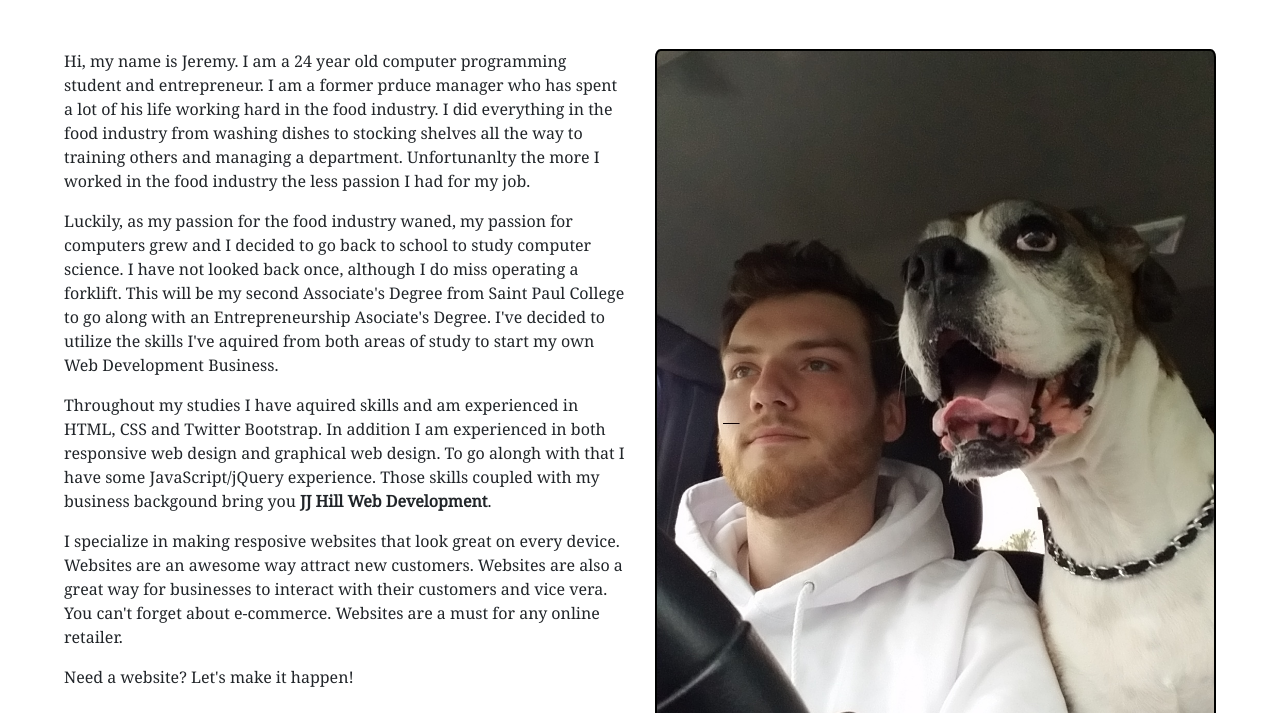
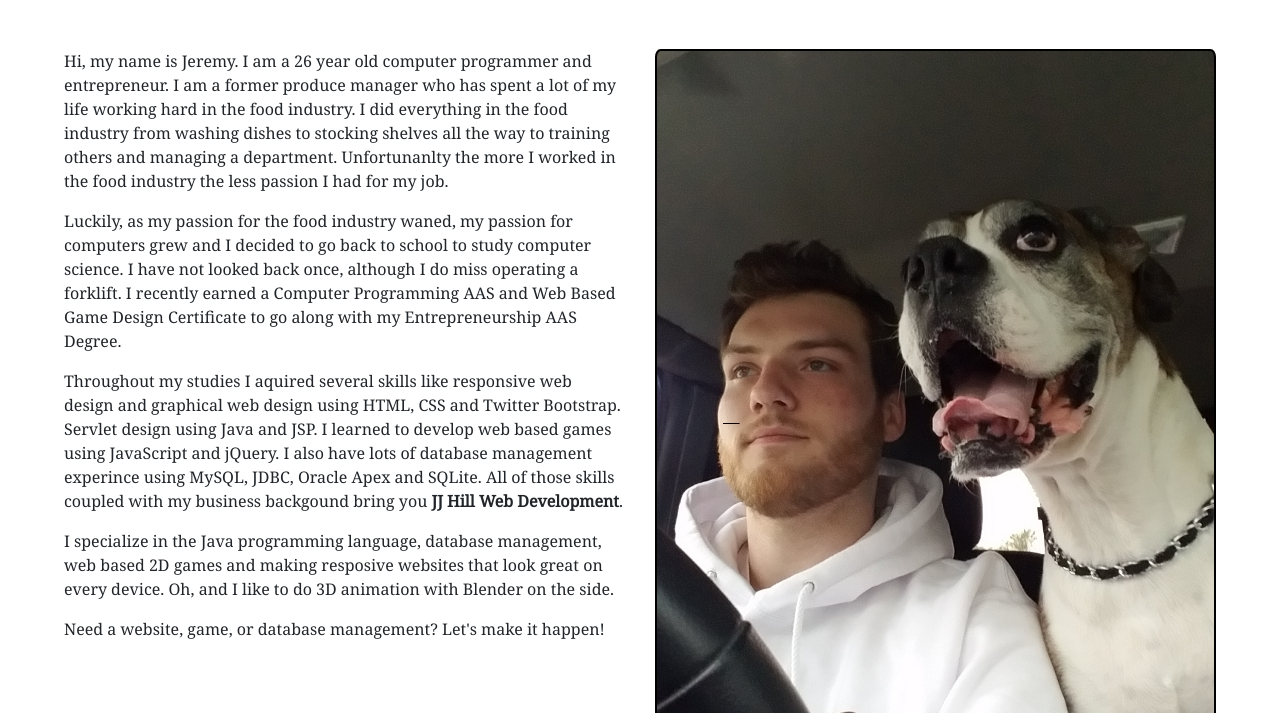
Before and after one commit to JJHillWebDev/JJHillWebDev.github.io, a plain HTML site: page index.html in a window 1280 px wide. Shown: the part 327-1040 px from the top of the page. Drawn offline with nearby package versions, Linux system fonts and the light colour scheme.

Commit message:
Add files via upload

```diff
--- a/index.html
+++ b/index.html
@@ -46,11 +46,11 @@
          <!-- This is the Index Image -->
          <ul class="row nobullets">
             <li class="col-md-6">
-               <p>Hi, my name is Jeremy. I am a 24 year old computer programming student and entrepreneur. I am a former prduce manager who has spent a lot of his life working hard in the food industry. I did everything in the food industry from washing dishes to stocking shelves all the way to training others and managing a department. Unfortunanlty the more I worked in the food industry the less passion I had for my job.</p>
-               <p>Luckily, as my passion for the food industry waned, my passion for computers grew and I decided to go back to school to study computer science. I have not looked back once, although I do miss operating a forklift. This will be my second Associate's Degree from Saint Paul College to go along with an Entrepreneurship Asociate's Degree. I've decided to utilize the skills I've aquired from both areas of study to start my own Web Development Business.</p>
-               <p>Throughout my studies I have aquired skills and am experienced in HTML, CSS and Twitter Bootstrap. In addition I am experienced in both responsive web design and graphical web design. To go alongh with that I have some JavaScript/jQuery experience. Those skills coupled with my business backgound bring you <b>JJ Hill Web Development</b>.</p>
-               <p>I specialize in making resposive websites that look great on every device. Websites are an awesome  way attract new customers. Websites are also a great way for businesses to interact with their customers and vice vera. You can't forget about e-commerce. Websites are a must for any online retailer.</p>
-               <p>Need a website? Let's make it happen!</p>
+               <p>Hi, my name is Jeremy. I am a 26 year old computer programmer and entrepreneur. I am a former produce manager who has spent a lot of my life working hard in the food industry. I did everything in the food industry from washing dishes to stocking shelves all the way to training others and managing a department. Unfortunanlty the more I worked in the food industry the less passion I had for my job.</p>
+               <p>Luckily, as my passion for the food industry waned, my passion for computers grew and I decided to go back to school to study computer science. I have not looked back once, although I do miss operating a forklift. I recently earned a Computer Programming AAS and Web Based Game Design Certificate to go along with my Entrepreneurship AAS Degree.</p>
+               <p>Throughout my studies I aquired several skills like responsive web design and graphical web design using HTML, CSS and Twitter Bootstrap. Servlet design using Java and JSP. I learned to develop web based games using JavaScript and jQuery. I also have lots of database management experince using MySQL, JDBC, Oracle Apex and SQLite. All of those skills coupled with my business backgound bring you <b>JJ Hill Web Development</b>.</p>
+               <p>I specialize in the Java programming language, database management, web based 2D games and making resposive websites that look great on every device. Oh, and I like to do 3D animation with Blender on the side.</p>
+               <p>Need a website, game, or database management? Let's make it happen!</p>
             </li>
             <li class="col-sm-6">
                <div class="home-hero">
@@ -62,13 +62,13 @@
       <!-- This is the start of the footer section -->
       <footer class="footer">
          <a href="index.html" target="_blank">JJ Hill Web Development </a>&bull;
-         <a href="mailto:jjhillwebdevelopment@gmail.com" target="_blank">Email
+         <a href="mailto:jeremyjoehill@gmail.com" target="_blank">Email
          <i class="fa fa-envelope-o" aria-hidden="true"></i>
          </a>&bull;
          <a href="tel:6515004716">Call
          <i class="fa fa-mobile" aria-hidden="true"></i>
          </a>
-         <br><small>&copy;2019 Jeremy Hill, Saint Paul, Minnesota. All rights reserved.</small>
+         <br><small>&copy;2021 Jeremy Hill, Saint Paul, Minnesota. All rights reserved.</small>
       </footer>
       <!--jQuery, Popper, and Bootstrap Javascript files-->
       <script src="https://ajax.googleapis.com/ajax/libs/jquery/3.3.1/jquery.min.js"></script>
--- a/style.css
+++ b/style.css
@@ -40,14 +40,14 @@ border-radius:1%;
 border-color:black;
 }
 /*Clickable Logo and Header*/
-/* .takeover {
+/*.takeover {
 position: absolute;
 display: block;
 width: 100%;
 height: 10%;
 z-index: 1;
 cursor: pointer;
-} */
+}*/
 /* Styling for header */
 header{
 width:100%;
```
Also changed, not shown: contact.html (+2 -2 lines), hobbies.html (+2 -2 lines), resume.html (+2 -2 lines).
